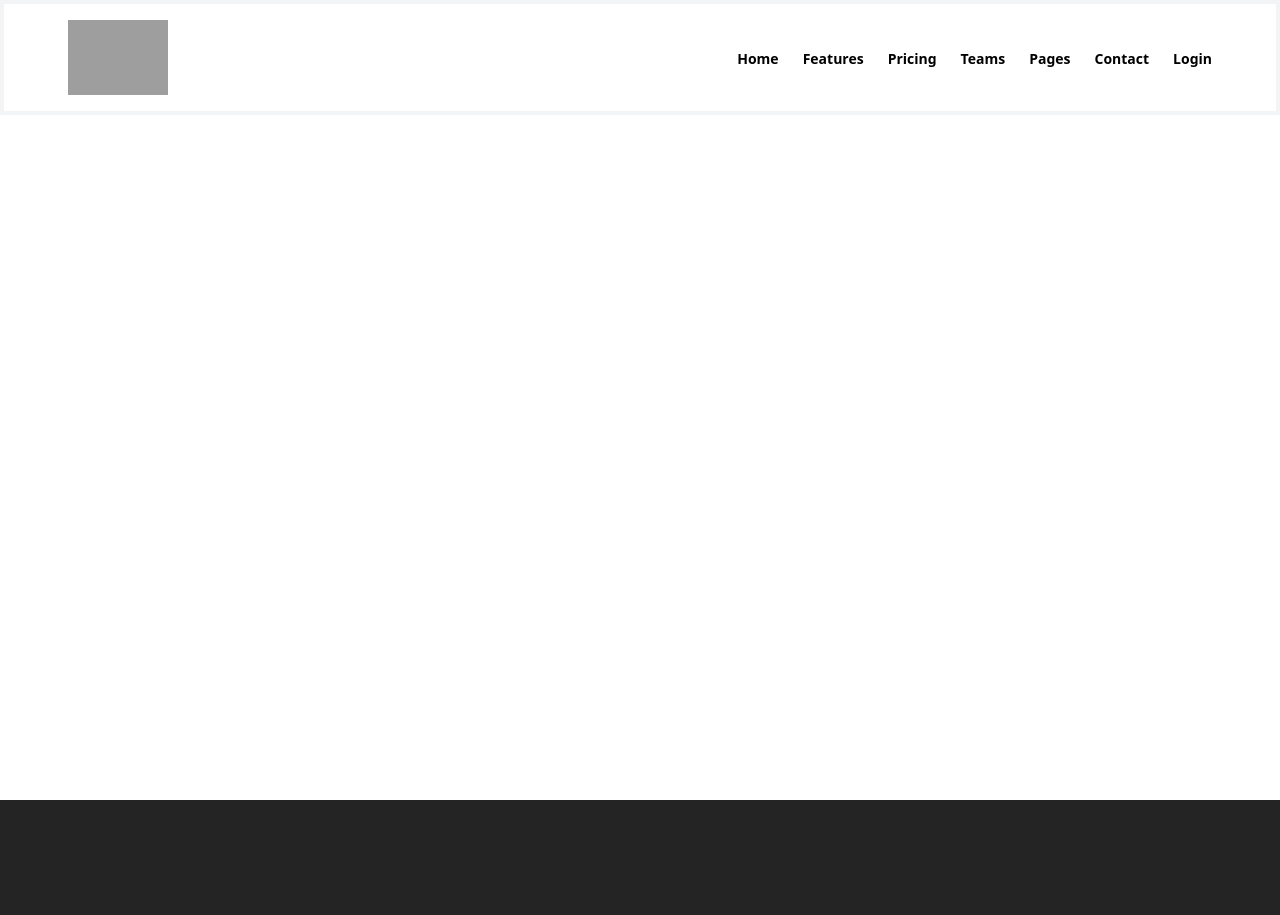
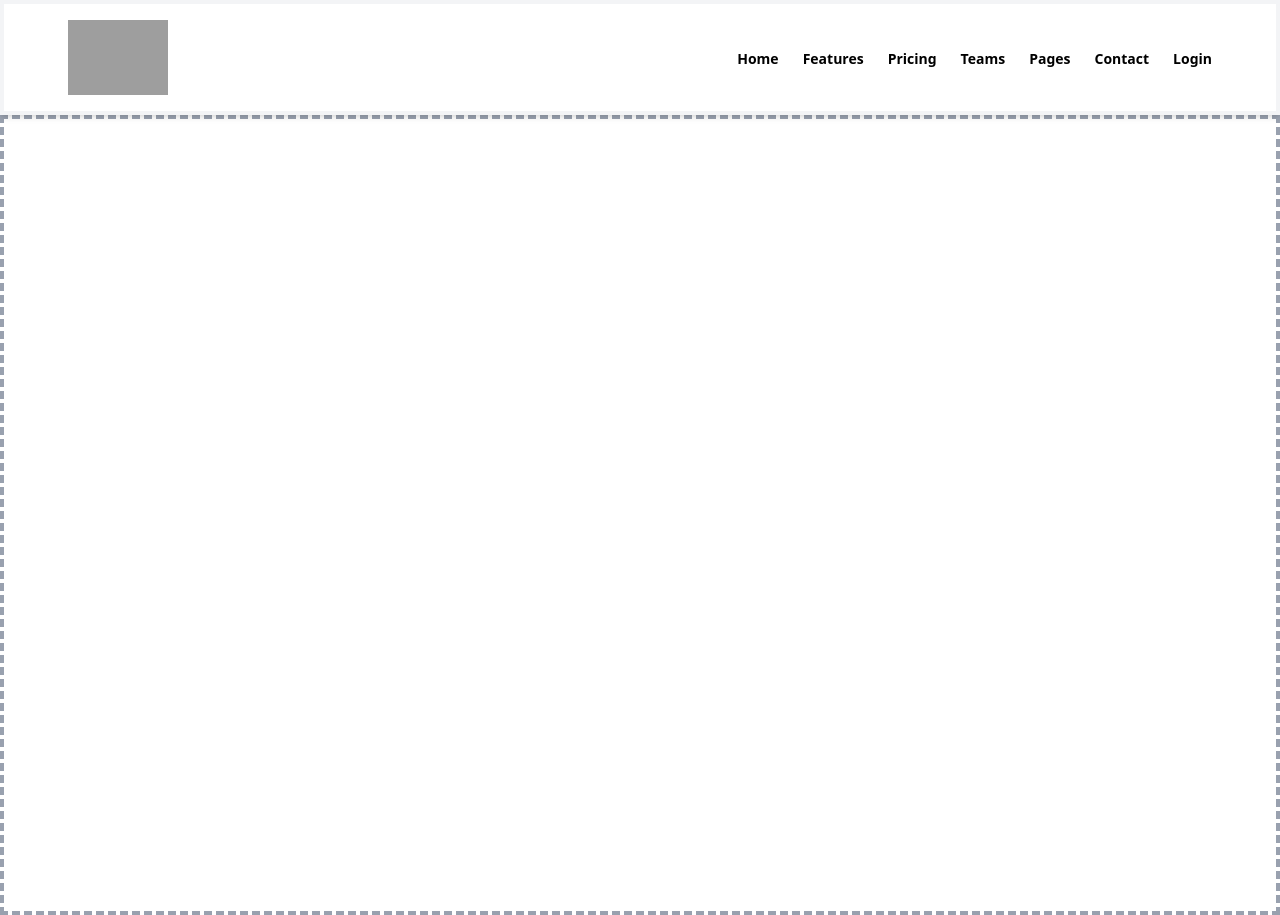
Before and after one commit to Omid2831/Softing, a React (Vite) app: page / in a window 1280 px wide. Before the commit the page ends 800 px from the top, so only its background shows below. Built offline with nearby package versions, Linux system fonts and the light colour scheme; grey boxes are pictures that could not be loaded.

Commit message:
test: give a border on the full page to test the components here out

```diff
--- a/src/pages/HomePage.jsx
+++ b/src/pages/HomePage.jsx
@@ -3,9 +3,9 @@ import SliderList from '@/components/Slider/SliderList'
 
 const HomePage = () => {
     return (
-        <>
+        <div className='min-h-screen border-4 border-dashed border-gray-400'>
             <SliderList />
-        </>
+        </div>
     )
 }
 
```
